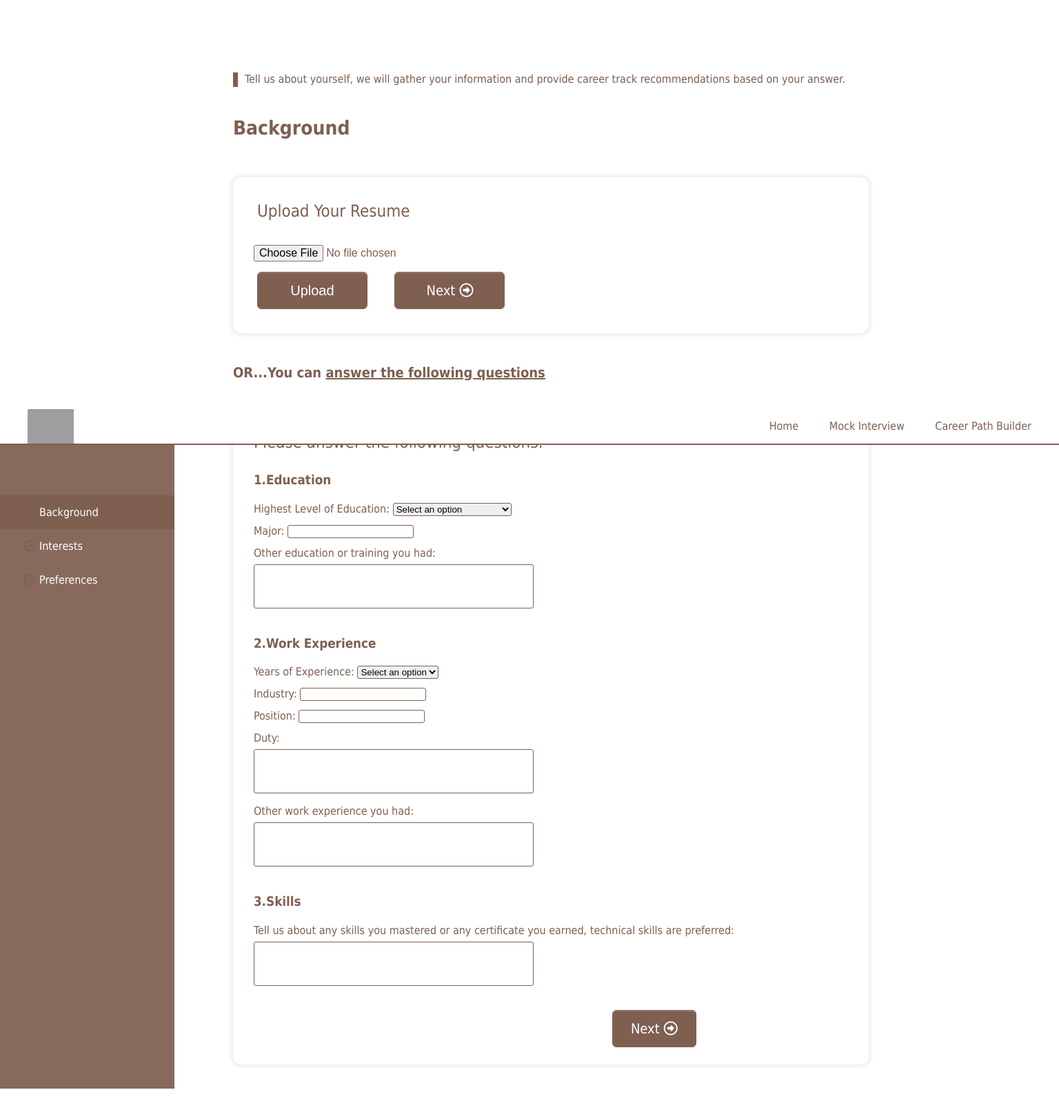
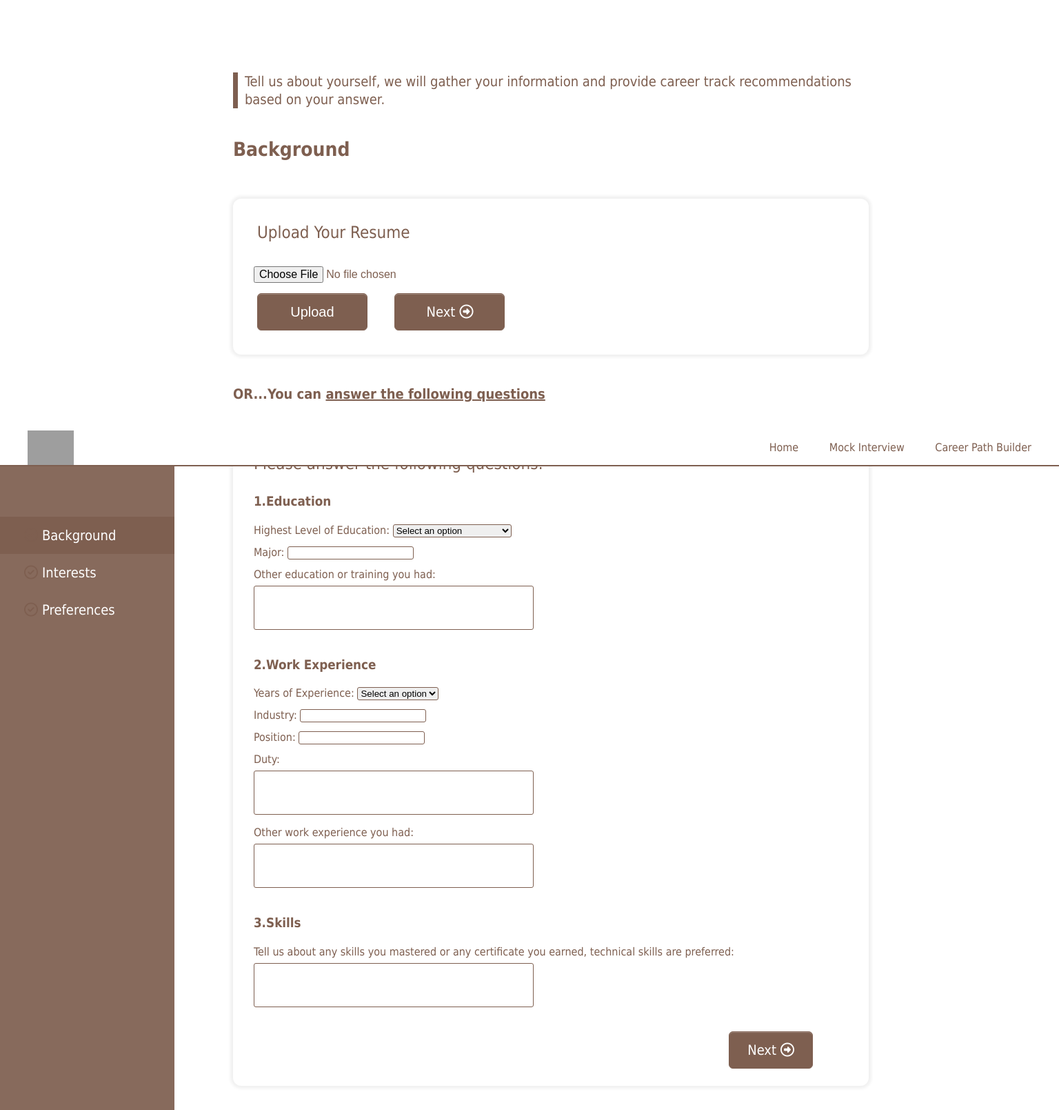
Before and after one commit to zyloveslego/interview_django, a Django app: page /career_background in a window 1536 px wide, after a click on "answer the following questions". Shown: the whole page at 69% size. Before the commit the page ends 1578 px from the top, so only its background shows below. Run offline with Django 3.2, Linux system fonts and the light colour scheme; some libraries are stand-ins or nearby versions; grey boxes are pictures that could not be loaded.

Commit message:
career pages size change

```diff
--- a/interview/static/interview/css/career-builder-background.css
+++ b/interview/static/interview/css/career-builder-background.css
@@ -212,7 +212,7 @@ line-height: 2;
     position: relative;
     margin-top:25px;
     margin-bottom: 25px;
-    left:520px;
+    left:80%;
   }
 
   #other-work, #other-education, #duty, #skills {
@@ -277,3 +277,11 @@ line-height: 2;
     transition-duration: 0.1s;
     color:#ffffff;
   }
+
+  @media only screen and (min-width: 1500px){
+
+    #sideNavContainer p, .theBrownVerticalDecoBar{
+
+  font-size: 1.25rem;
+    }
+  }
```
Also changed, not shown: interview/static/interview/css/career-builder-interests.css (+8 -0 lines), interview/static/interview/css/career-builder-personality.css (+8 -0 lines), interview/static/interview/css/career-builder-preferences.css (+8 -0 lines), interview/static/interview/css/interviewquestion.css (+10 -0 lines).
